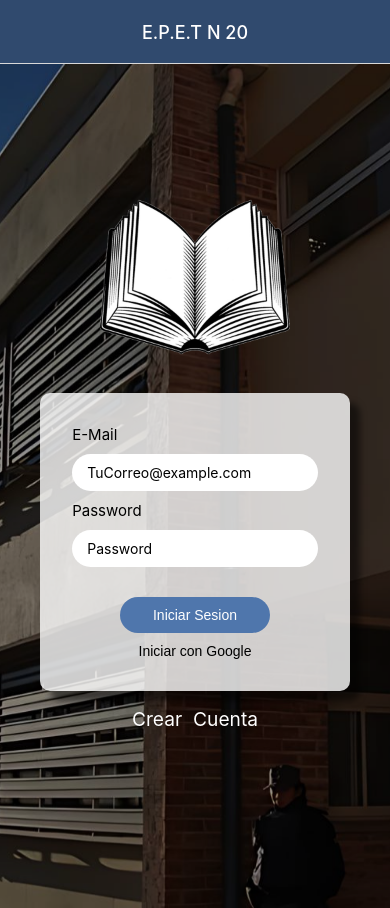
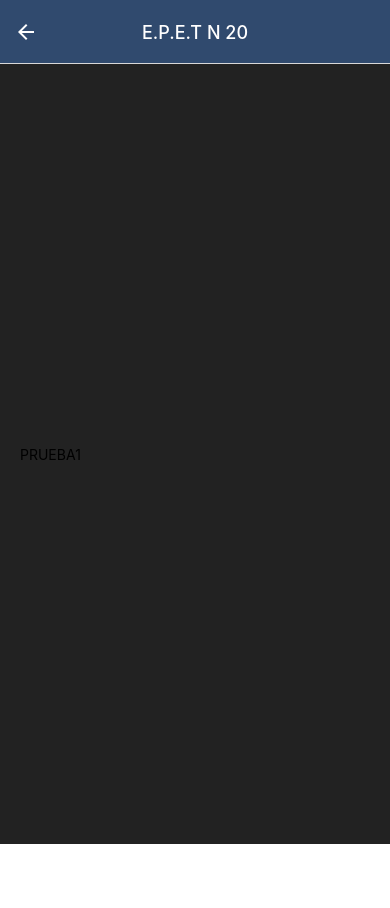
Before and after one commit to LuuAlveal/No_Hackeamos_Ni_La_Puerta, a React Native app: screen /Ayuda in a window 390 px wide. After the commit the page ends 844 px from the top, so only its background shows below. Built offline with nearby package versions, Linux system fonts and the light colour scheme.

Commit message:
Arregle el acceso a ayuda

```diff
--- a/Stack/MyStack.jsx
+++ b/Stack/MyStack.jsx
@@ -6,6 +6,7 @@ import Login from '../screens/Login';
 import Home from '../screens/Home';
 import Register from '../screens/Register';
 import Opciones from '../screens/Opciones';
+import Ayuda from '../screens/ayuda';
 
 const Stack = createStackNavigator();
 
@@ -62,6 +63,19 @@ export default function MyStack() {
               }
             }}
         />
+          <Stack.Screen
+            name="Ayuda"
+            component={ Ayuda }
+            options={{
+              title: "E.P.E.T N 20",
+              headerTintColor: 'white',
+              headerTitleAlign: 'center',
+              headerStyle: {
+                backgroundColor: '#304A6E'
+              }
+            }}
+        />
+
 
         </Stack.Navigator>
     );
--- a/screens/ayuda.jsx
+++ b/screens/ayuda.jsx
@@ -4,11 +4,29 @@ import { StyleSheet, Text, View, TouchableOpacity, Image } from 'react-native';
 export default function Ayuda () {
     return (
         <View style={styles.container}>
-            <View style={style.header}>
-                <Text>
-                    PRUEBA1
-                </Text>
+            <View style={styles.header}>
+                <TouchableOpacity>
+                    <Text>
+                        PRUEBA1
+                    </Text>
+                </TouchableOpacity>
             </View>
         </View>
     )
 }
+
+const styles = StyleSheet.create({
+    container: {
+      flex: 1,
+      backgroundColor: '#222',
+      alignItems: 'center',
+      justifyContent: 'center',
+    },
+    header: {
+      flexDirection: 'row',
+      justifyContent: 'space-between',
+      alignItems: 'center',
+      width: '100%',
+      padding: 20,
+    },
+});
```
